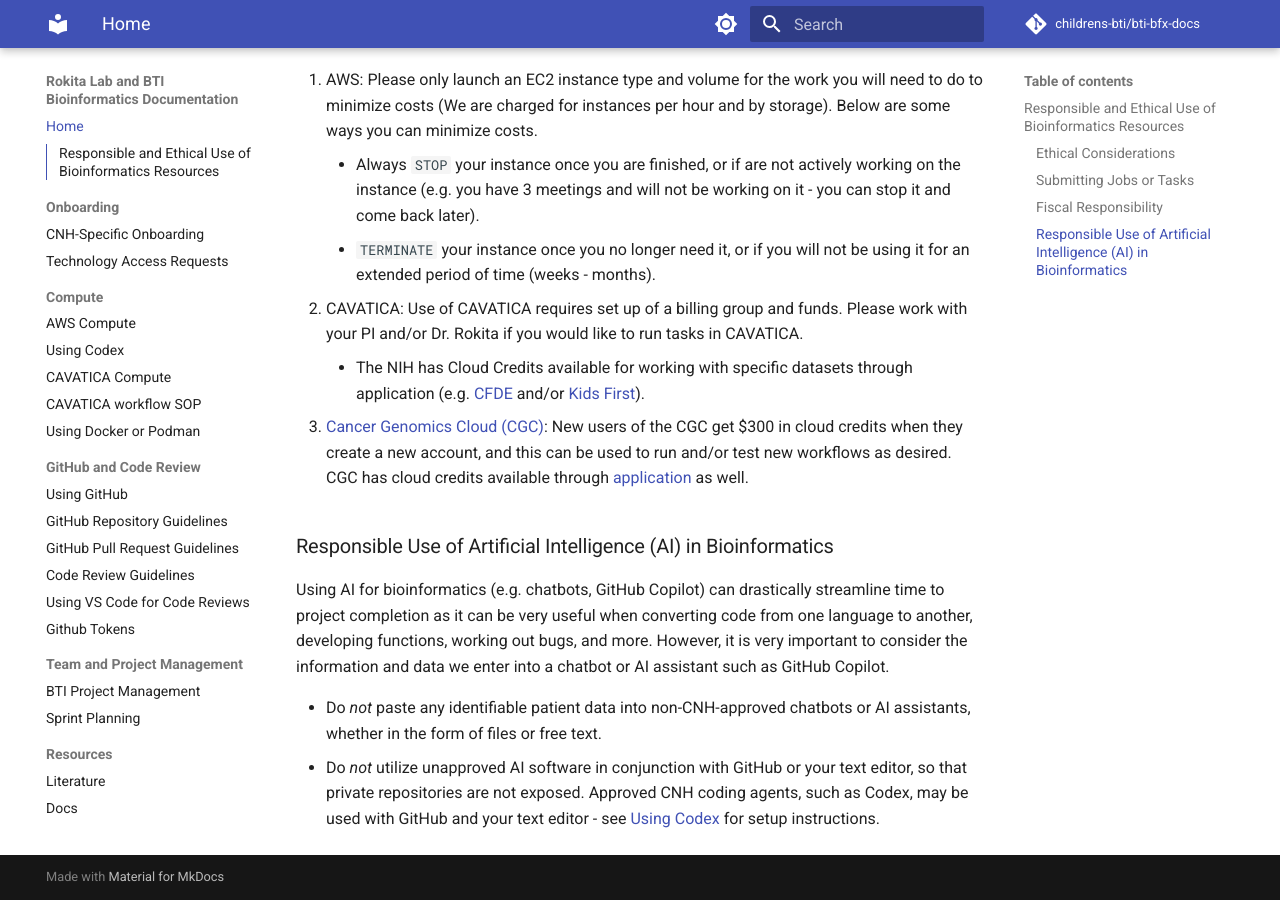
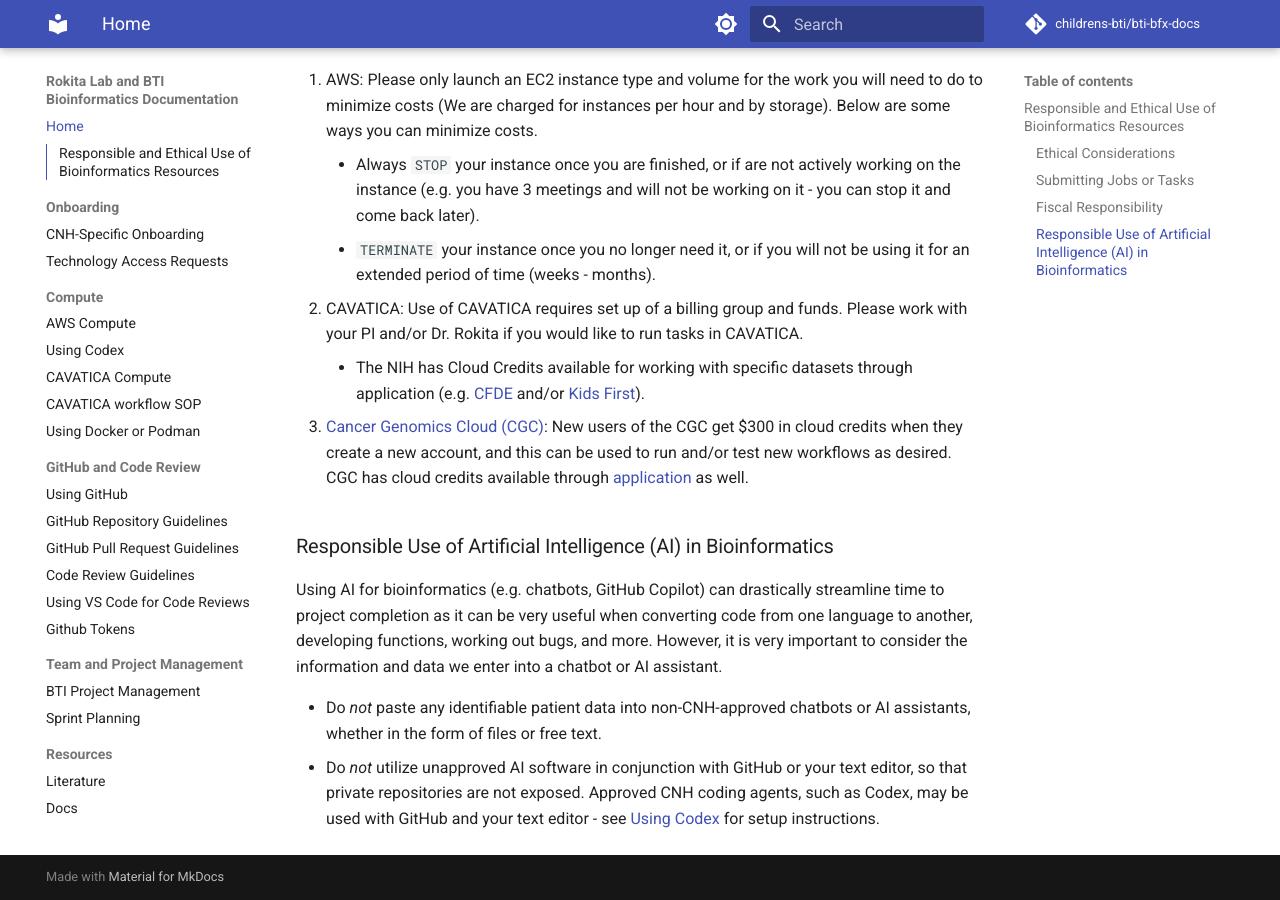
Before and after one commit to childrens-bti/bti-bfx-docs, an MkDocs documentation site: the page built from docs/index.md, in a window 1280 px wide and 900 px high, scrolled down 855 px. Built offline with MkDocs 1.6.1 and Material for MkDocs 9.7.7, drawn with Linux system fonts in a browser that asks for light colours; comment, search, counter and statistics services are not loaded.

Commit message:
Wrap long bullet line in AI usage section
Co-Authored-By: Claude Sonnet 5 <noreply@anthropic.com>

```diff
--- a/docs/index.md
+++ b/docs/index.md
@@ -38,7 +38,8 @@ CGC has cloud credits available through [application](https://docs.cancergenomic
 ### Responsible Use of Artificial Intelligence (AI) in Bioinformatics
 
 Using AI for bioinformatics (e.g. chatbots, GitHub Copilot) can drastically streamline time to project completion as it can be very useful when converting code from one language to another, developing functions, working out bugs, and more.
-However, it is very important to consider the information and data we enter into a chatbot or AI assistant such as GitHub Copilot.
+However, it is very important to consider the information and data we enter into a chatbot or AI assistant.
 
   - Do _not_ paste any identifiable patient data into non-CNH-approved chatbots or AI assistants, whether in the form of files or free text.
-  - Do _not_ utilize unapproved AI software in conjunction with GitHub or your text editor, so that private repositories are not exposed. Approved CNH coding agents, such as Codex, may be used with GitHub and your text editor - see [Using Codex](codex.md) for setup instructions.
+  - Do _not_ utilize unapproved AI software in conjunction with GitHub or your text editor, so that private repositories are not exposed.
+  Approved CNH coding agents, such as Codex, may be used with GitHub and your text editor - see [Using Codex](codex.md) for setup instructions.
```
